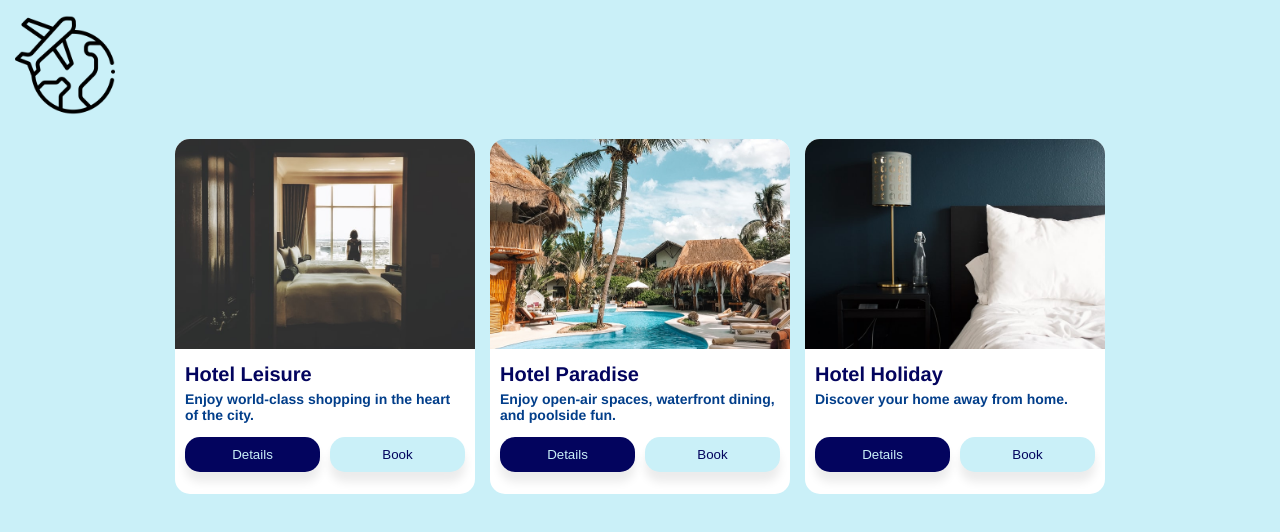
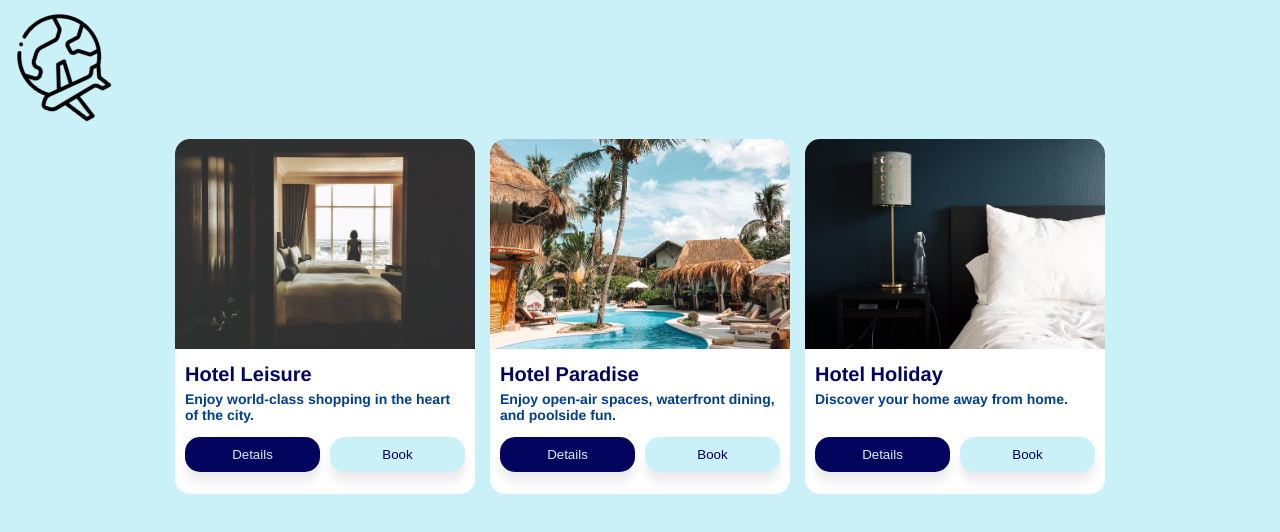
Before and after one commit to klunkyfungus/getting-started-emotion-code-starter-code, a React (Create React App) app: page / in a window 1280 px wide. Shown: the top 532 px of the page. Built offline with nearby package versions, Linux system fonts and the light colour scheme.

Commit message:
Use keyframes to add animation

```diff
--- a/src/App.js
+++ b/src/App.js
@@ -4,6 +4,7 @@ import logo from "./logo.png";
 import { css, ThemeProvider } from "@emotion/react";
 // import styled components, theming and animation from "./styles.js" file
 import {
+  LogoSpin,
   theme,
   CardWrapper,
   ImageWrapper,
@@ -62,6 +63,7 @@ function App() {
             margin-left: 15px;
             height: 100px;
             width: 100px;
+            animation: ${LogoSpin} 10s linear infinite;
           `}
         />
         <div
--- a/src/styles.js
+++ b/src/styles.js
@@ -1,5 +1,6 @@
 // create and export styled components along with the animation and theming
 import styled from '@emotion/styled';
+import { keyframes } from '@emotion/react';
 
 export const theme = {
   colors: {
@@ -16,6 +17,15 @@ export const theme = {
     secondary: "14px",
   },
 };
+
+export const LogoSpin = keyframes`
+from {
+    transform: rotate(0deg);
+  }
+  to {
+    transform: rotate(360deg);
+  }
+`;
 
 export const CardWrapper = styled.div`
   width: 300px;
```
